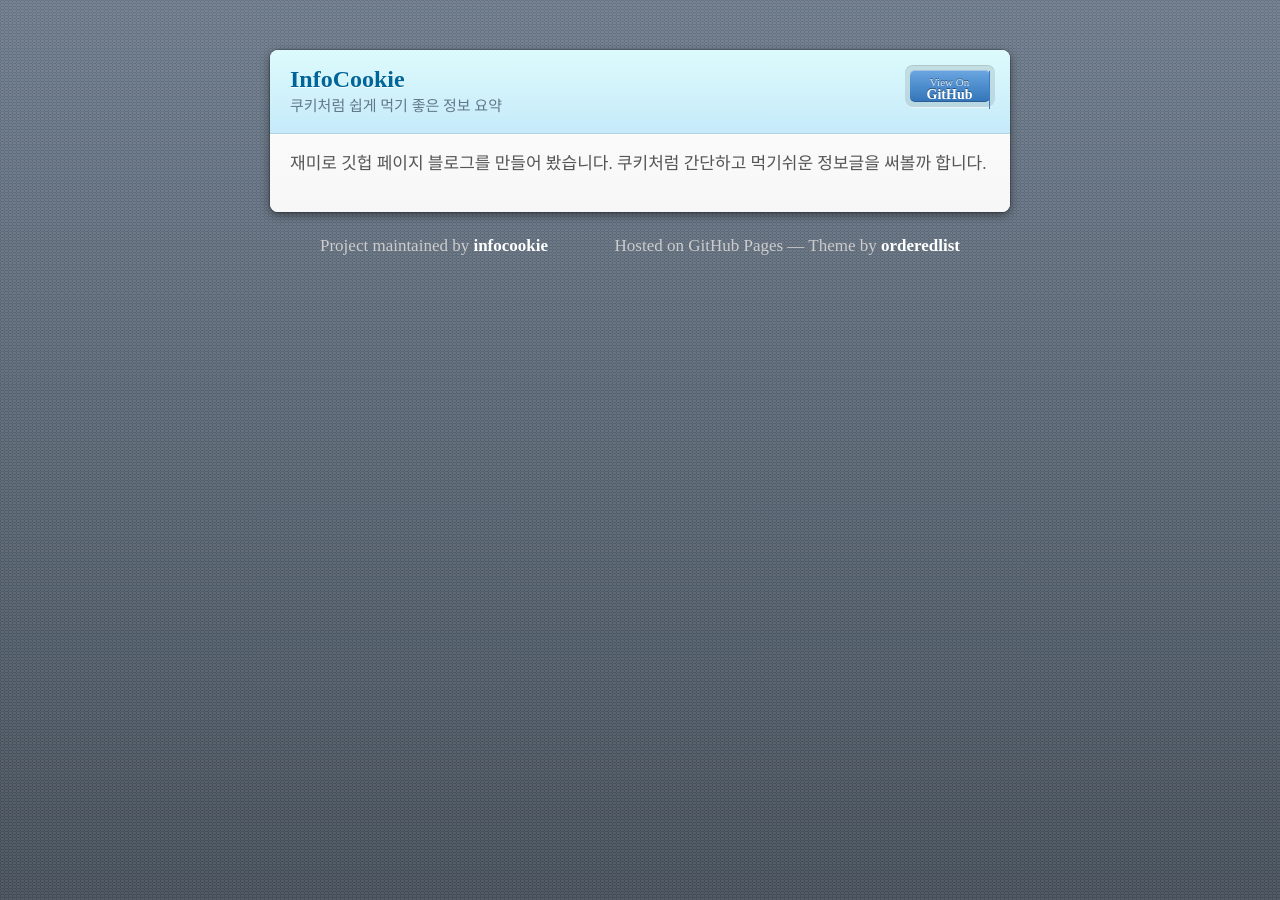
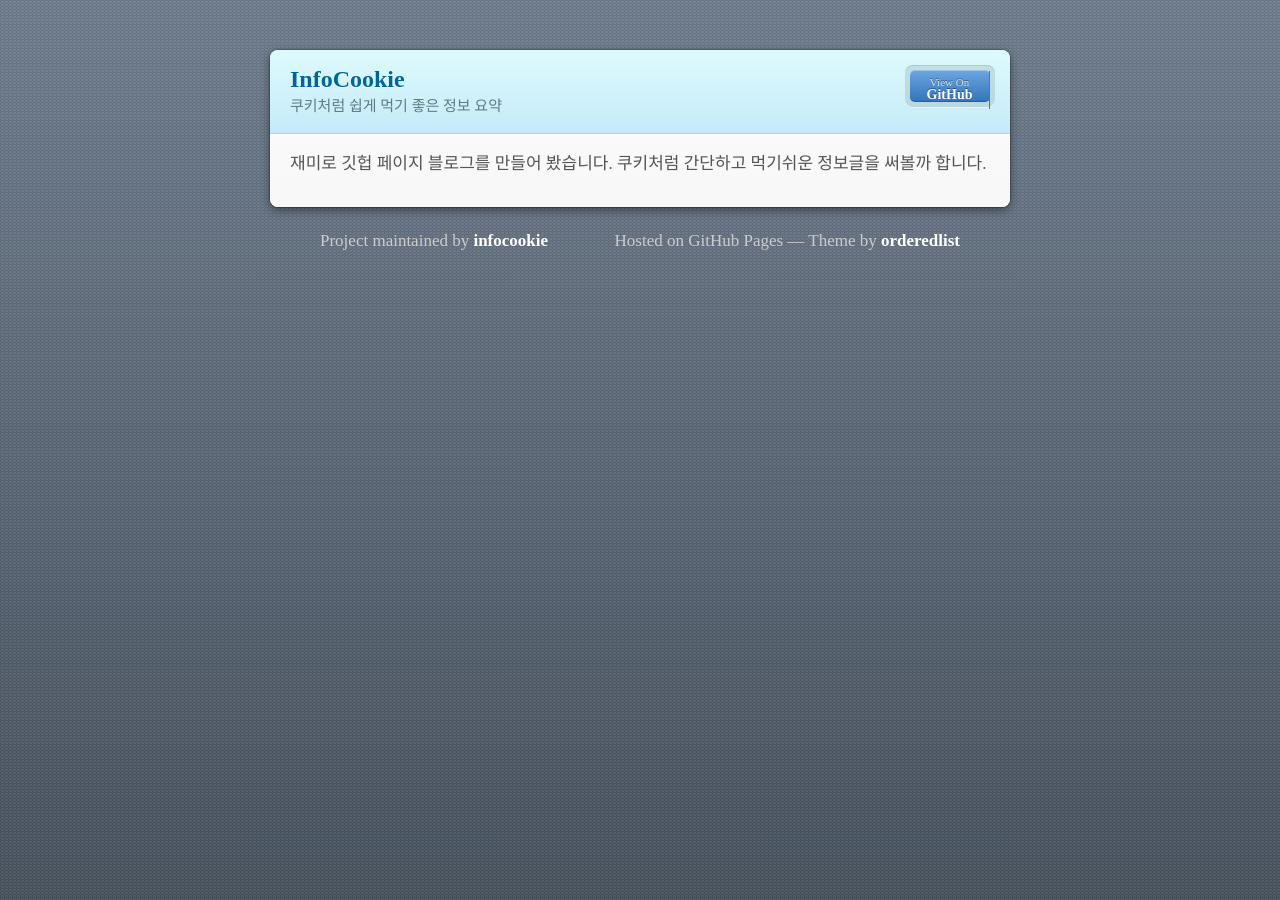
Before and after one commit to infocookie/Infocookie, a Jekyll site: the page built from index.md, in a window 1280 px wide. Built offline with Jekyll 4.4.1, drawn with Linux system fonts in a browser that asks for light colours; some web fonts are replaced.

Commit message:
Update jekyll-theme-modernist.scss

```diff
--- a/_sass/jekyll-theme-modernist.scss
+++ b/_sass/jekyll-theme-modernist.scss
@@ -171,12 +171,12 @@
 h1, h2, h3, h4, h5, h6 {
   color:#222;
   padding:0;
-  margin:0 0 20px;
+  margin:10 0 15px;
   line-height:1.2;
 }
 
 p, ul, ol, table, pre, dl {
-  margin:0 0 20px;
+  margin:0 0 15px;
 }
 
 h1, h2, h3 {
```
